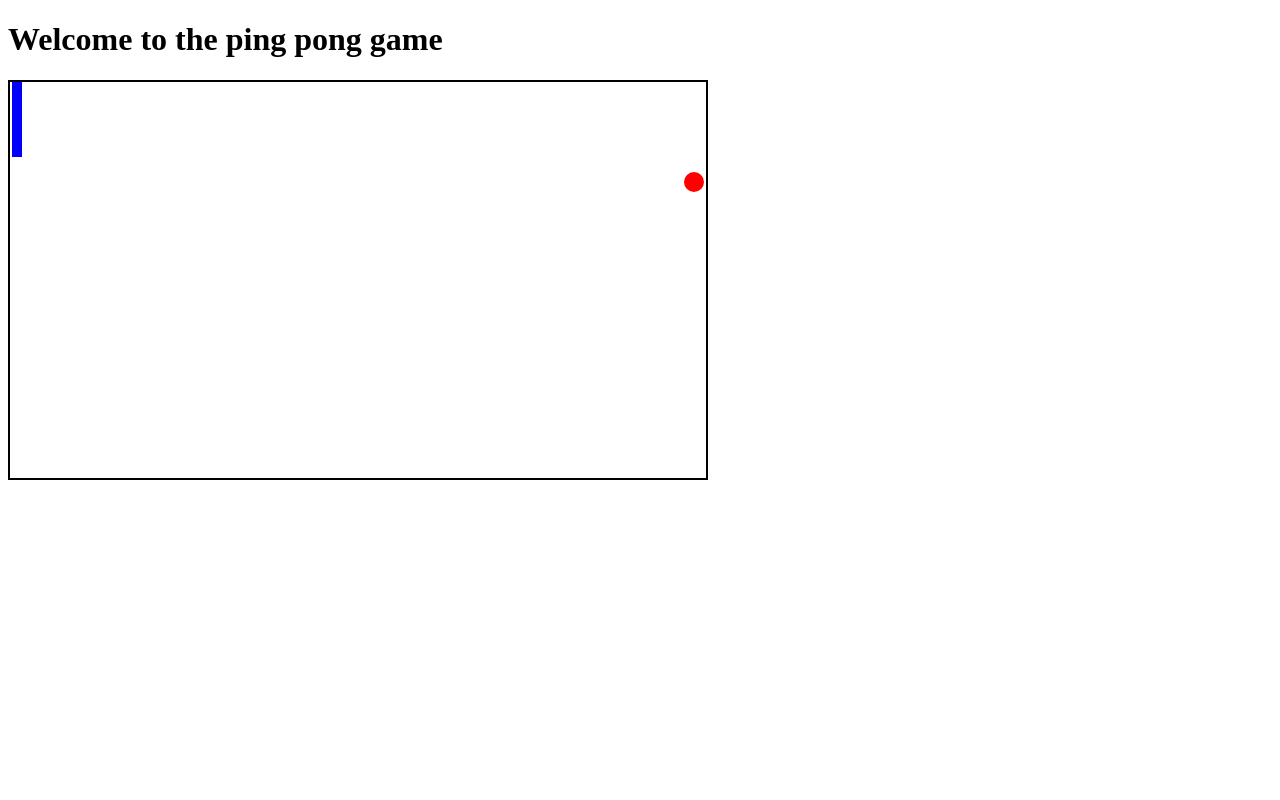
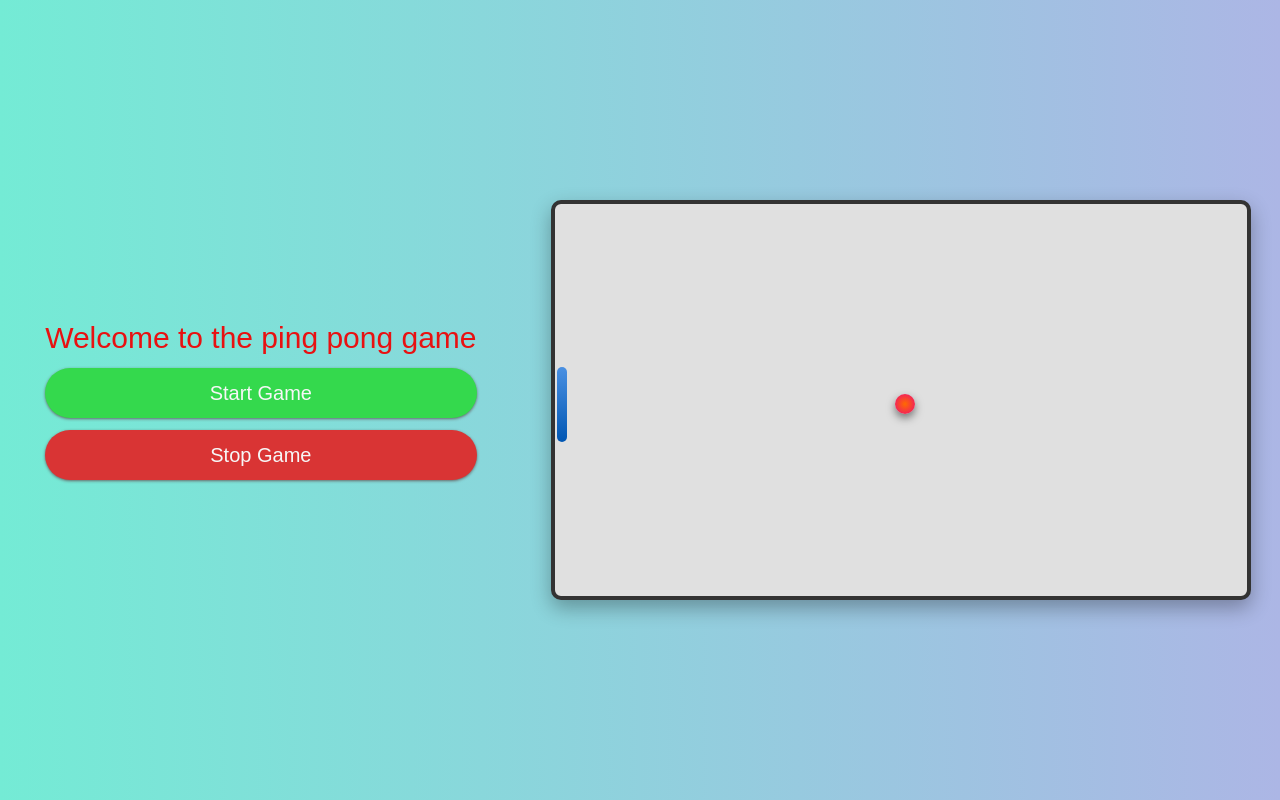
Before and after one commit to Raman0925/Ping-Pong-Game, a plain HTML site: page index.html in a window 1280 px wide. Drawn offline with nearby package versions, Linux system fonts and the light colour scheme.

Commit message:
Add Start and stop button and its functionlity in Js

```diff
--- a/index.html
+++ b/index.html
@@ -6,9 +6,17 @@
     <meta name="viewport" content="width=device-width, initial-scale=1.0">
     <title>Welcome to Ping Pong Ball</title>
     <link rel="stylesheet" href="pingpong.css">
+    <script src="https://cdn.tailwindcss.com"></script>
 </head>
 <body>
-    <h1>Welcome to the ping pong game</h1>
+    <div class="flex flex-col p-4 text-center gap-3 ">
+    <h1 class="text-3xl">Welcome to the ping pong game</h1>
+    <button id="btn-start">Start Game</button>
+    <button id="btn-stop">Stop Game</button>
+
+    </div>
+
+
     <div id="ping-pong-table">
         <div id="paddle">
 
--- a/index.js
+++ b/index.js
@@ -1,7 +1,11 @@
 const ball = document.getElementById("ball");
 const table = document.getElementById('ping-pong-table');
 const paddle = document.getElementById("paddle");
+const startButton = document.getElementById("btn-start");
+const stopButton = document.getElementById("btn-stop");
 
+let gameRunning = false; // Game state
+let gameLoopId;
 let ballx = 50;
 let bally = 50;
 let dx = 2;
@@ -10,23 +14,12 @@ let paddleY = 0;
 const dpy = 5;
 
 const mousecontrol = (event) => {
-    // Get the mouse position relative to the top of the document
-    let mouseDistanceFromTop = event.clientY;
-
-    // Calculate the mouse position relative to the top of the table
-    let distanceOfTableFromTop = table.offsetTop;
-    let mousePointControl = mouseDistanceFromTop - distanceOfTableFromTop - paddle.offsetHeight / 2;
+    const mouseDistanceFromTop = event.clientY;
+    const distanceOfTableFromTop = table.offsetTop;
+    const mousePointControl = mouseDistanceFromTop - distanceOfTableFromTop - paddle.offsetHeight / 2;
 
     // Ensure the paddle stays within the boundaries of the table
-    if (mousePointControl < 0) {
-        paddleY = 0;
-    } else if (mousePointControl > table.offsetHeight - paddle.offsetHeight) {
-        paddleY = table.offsetHeight - paddle.offsetHeight;
-    } else {
-        paddleY = mousePointControl;
-    }
-
-    // Update the paddle's position
+    paddleY = Math.max(0, Math.min(mousePointControl, table.offsetHeight - paddle.offsetHeight));
     paddle.style.top = `${paddleY}px`;
 };
 
@@ -45,15 +38,12 @@ const pingpongloading = () => {
     ball.style.top = `${bally}px`;
     ball.style.left = `${ballx}px`;
 
-    // Start the game loop
-    setInterval(exec, 16); // 60 FPS
-
     // Add event listeners for controls
     document.addEventListener('keydown', controls);
     document.addEventListener('mousemove', mousecontrol);
 };
 
-const exec = () => {
+const gameLoop = () => {
     // Update ball position
     ballx += dx;
     bally += dy;
@@ -76,6 +66,40 @@ const exec = () => {
         bally <= paddle.offsetTop + paddle.offsetHeight) {
         dx *= -1;
     }
+
+    // Request the next frame
+    gameLoopId = requestAnimationFrame(gameLoop);
 };
 
-document.addEventListener('DOMContentLoaded', pingpongloading);
+const startGame = () => {
+    if (!gameRunning) {
+        gameRunning = true; // Update game state
+        startButton.disabled = true; // Disable start button
+        stopButton.disabled = false; // Enable stop button
+        pingpongloading(); // Initialize game loading
+        gameLoop(); // Start the game loop
+    }
+};
+
+const stopGame = () => {
+    if (gameRunning) {
+        gameRunning = false; // Update game state
+        startButton.disabled = false; // Enable start button
+        stopButton.disabled = true; // Disable stop button
+        cancelAnimationFrame(gameLoopId); // Stop the game loop
+
+        // Reset ball and paddle positions
+        ballx = 50;
+        bally = 50;
+        paddleY = (table.offsetHeight - paddle.offsetHeight) / 2; // Center paddle
+        ball.style.left = `${ballx}px`;
+        ball.style.top = `${bally}px`;
+        paddle.style.top = `${paddleY}px`;
+    }
+};
+
+startButton.addEventListener('click', startGame);
+stopButton.addEventListener('click', stopGame);
+document.addEventListener('DOMContentLoaded', () => {
+    stopGame(); // Ensure the game starts in a stopped state
+});
--- a/pingpong.css
+++ b/pingpong.css
@@ -1,30 +1,98 @@
 html {
     box-sizing: border-box;
-
 }
 
-*,*::after , *::before{
+*, *::after, *::before {
     box-sizing: inherit;
 }
 
-#ping-pong-table{
-    border: 2px solid #000;
-    width:700px;
-    height : 400px;
-    position: relative;
+body {
+    background: linear-gradient(to right, #74ebd5, #acb6e5);
+    display: flex;
+    justify-content: space-around;
+    align-items: center;
+    height: 100vh;
+    margin: 0;
+    font-family: 'Arial', sans-serif;
 }
-#paddle {
-    background-color: blue;
-    width:10px;
-    height: 75px;
-    margin-left:2px;
-    position: absolute;
+
+h1 {
+    color: #e81111;
+
+    line-height: 5;
 
 }
-#ball{
-    background-color: red;
-       position: absolute;
+#btn-start {
+    -webkit-border-radius: 28;
+    -moz-border-radius: 28;
+    border-radius: 28px;
+    -webkit-box-shadow: 0px 1px 3px #666666;
+    -moz-box-shadow: 0px 1px 3px #666666;
+    box-shadow: 0px 1px 3px #666666;
+    font-family: Arial;
+    color: #f7f7f7;
+    font-size: 20px;
+    background: #34d94d;
+    padding: 10px 20px 10px 20px;
+    text-decoration: none;
+  }
+  #btn-stop {
+    -webkit-border-radius: 28;
+    -moz-border-radius: 28;
+    border-radius: 28px;
+    -webkit-box-shadow: 0px 1px 3px #666666;
+    -moz-box-shadow: 0px 1px 3px #666666;
+    box-shadow: 0px 1px 3px #666666;
+    font-family: Arial;
+    color: #f7f7f7;
+    font-size: 20px;
+    background: #d93434;
+    padding: 10px 20px 10px 20px;
+    text-decoration: none;
+  }
+  #btn-start:hover {
+    background: #11a106;
+    text-decoration: none;
+  }
+  #btn-stop:hover {
+    background: #7c0000;
+    text-decoration: none;
+  }
+#ping-pong-table {
+    border: 4px solid #333;
+    width: 700px;
+    height: 400px;
+    position: relative;
+    background-color: #e0e0e0;
+    border-radius: 10px;
+    box-shadow: 0 8px 20px rgba(0, 0, 0, 0.3);
+    overflow: hidden;
+}
+
+#paddle {
+    background: linear-gradient(180deg, #4a90e2, #0056b3);
+    width: 10px;
+    height: 75px;
+    margin-left: 2px;
+    position: absolute;
+    left: 0;
+    top: 162.5px;
+    border-radius: 5px;
+    transition: background 0.3s;
+}
+
+#paddle:hover {
+    background: linear-gradient(180deg, #0056b3, #4a90e2);
+}
+
+#ball {
+    background: radial-gradient(circle, #ff6a00, #ee0979);
+    position: absolute;
     width: 20px;
     height: 20px;
-       border-radius: 50%;
+    border-radius: 50%;
+    left: 340px;
+    top: 190px;
+    box-shadow: 0 4px 8px rgba(0, 0, 0, 0.5);
+    transition: transform 0.1s;
 }
```
